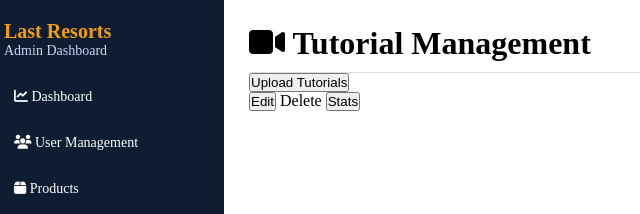
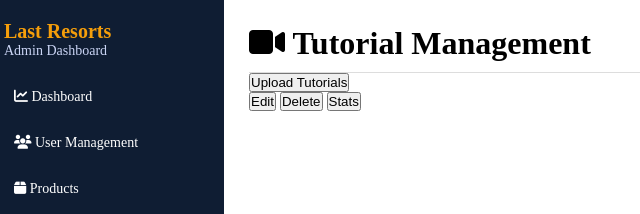
Before and after one commit to lauryn06/Admin-E-commerce, a website: page tutorials.html in a window 1280 px wide. Shown: the top 214 px of the page, 16-656 px from the left. Drawn offline with Linux system fonts and the light colour scheme.

Commit message:
finished debugginh the tutorial history

```diff
--- a/tutorials.html
+++ b/tutorials.html
@@ -43,8 +43,7 @@
         <p class="tutorialdetaisl"></p>
         <div class="tutorialactions">
           <button class="tutorialedit">Edit</button>
-
-          </button class="tutorialdelete">Delete</button>
+          <button class="tutorialdelete">Delete</button>
           <button class="tutorialstat">Stats</button>
         </div>
       </section>
```
